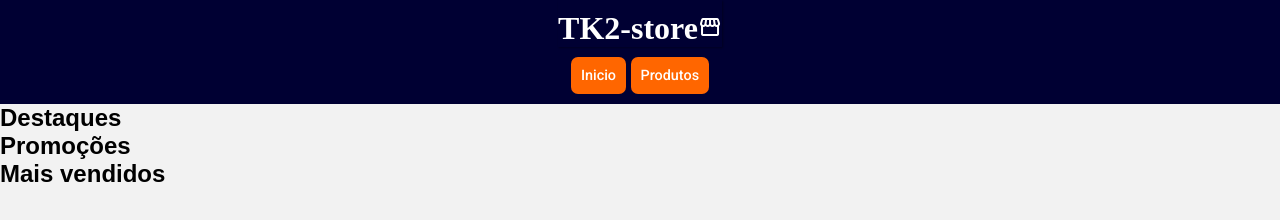
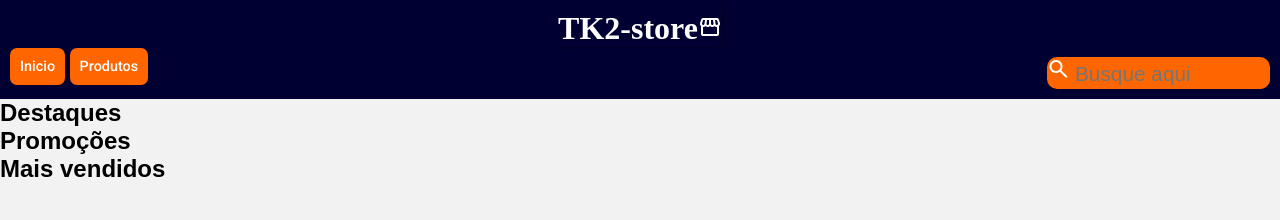
Before and after one commit to mauriciommessa/Site-TK, a plain HTML site: page front/index.html in a window 1280 px wide. Drawn offline with nearby package versions, Linux system fonts and the light colour scheme.

Commit message:
configurações adicionais do menu

```diff
--- a/front/estilos/mobile-first.css
+++ b/front/estilos/mobile-first.css
@@ -60,12 +60,14 @@ header > h1 {
 }
 
 menu {
-    text-align: center;
     padding: 10px;
+    justify-content: space-between;
+    display: flex;
 }
 
 menu > ul {
     list-style: none;
+    text-align: left;
 }
 
 menu > ul > li{
@@ -74,12 +76,10 @@ menu > ul > li{
 
 menu > ul > li > a{
     font-size: .9em;
-    display: block;
     padding: 10px;
     text-decoration: none;
     background-color: #FF6600;
     color: white;
-    text-align: center;
     position: relative;
     margin: auto;
     border-radius: 7px;
@@ -92,3 +92,24 @@ menu > ul > li > a:hover {
     font-weight: bold;
     font-size: 1em;
 }
+
+menu > form  {
+    text-align: right;
+    background-color: #FF6600;
+    border-radius: 10px;
+}
+
+menu > form > input {
+    color: white;
+    background-color: #FF6600;
+    width: 195px;
+    height: 29px;
+    font-size: 1.3em;
+    border: none;
+    border-radius: 10px;
+}
+
+menu > form > input:hover {
+    color: #FF6600;
+    background-color: white;
+}
--- a/front/index.html
+++ b/front/index.html
@@ -15,6 +15,10 @@
                 <li><a href="#">Inicio</a></li>
                 <li><a href="#">Produtos</a></li>
             </ul>
+            <form action="main.py" method="get" autocomplete="on">
+                <label for="ipesquisa"><span class="material-symbols-outlined">search</span></label>
+                <input type="search" name="pesquisa" id="ipesquisa" placeholder="Busque aqui">
+            </form>
         </menu>
     </header>
 
```
